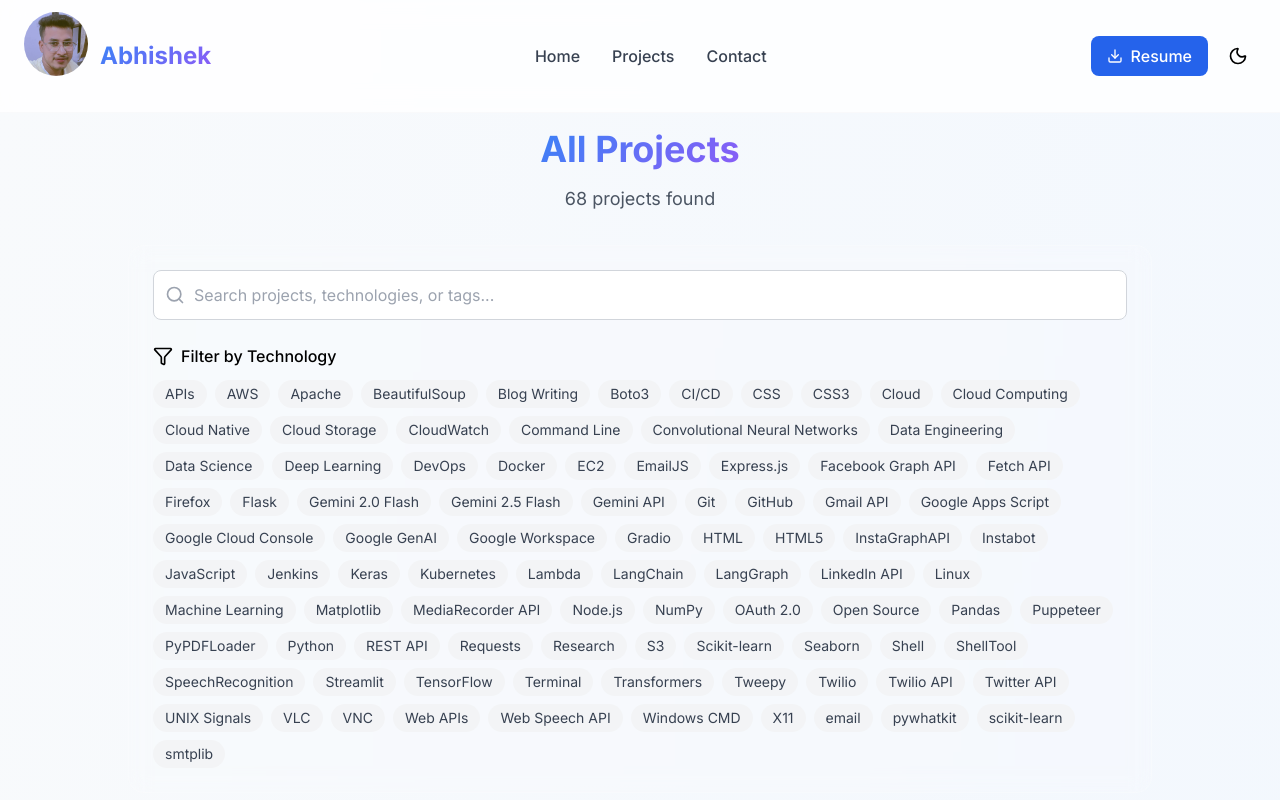
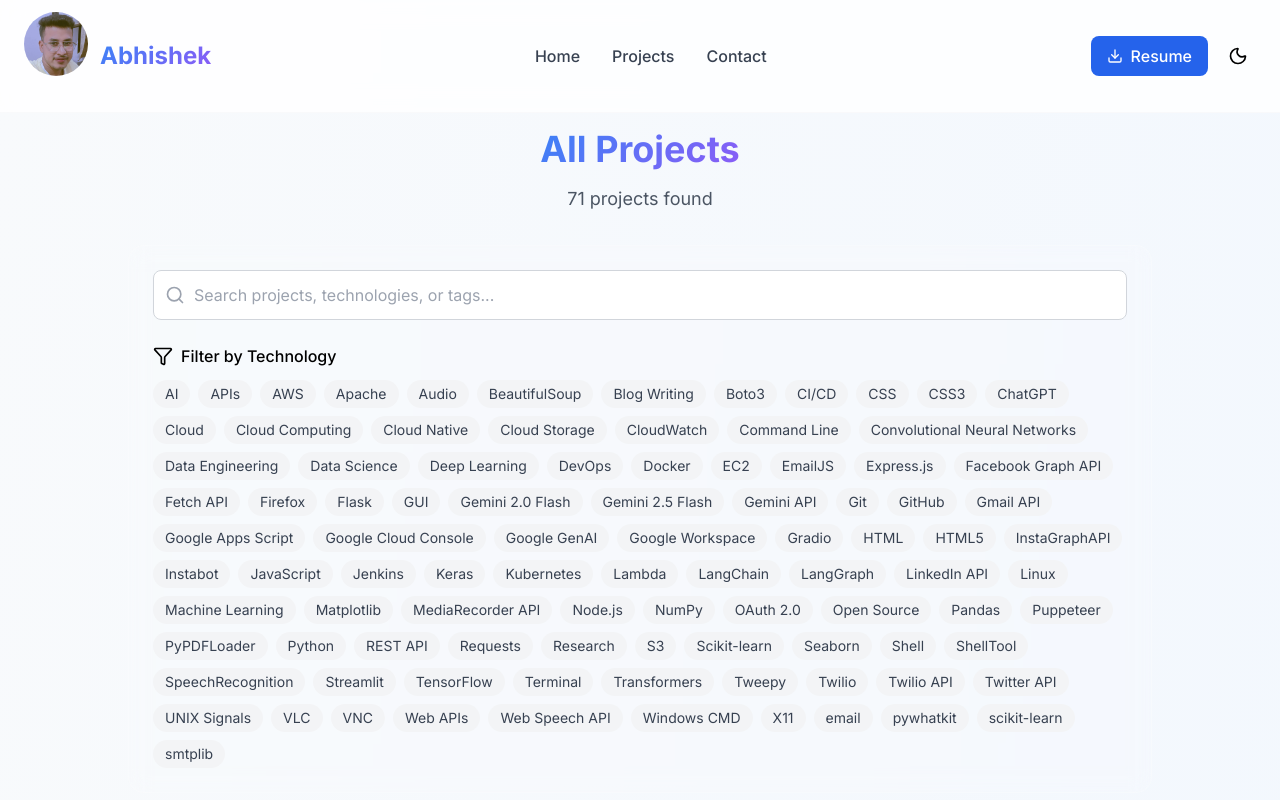
Before and after one commit to AbhishekAvi01/Final_summer_project, a React (Vite) app: page /projects in a window 1280 px wide. Shown: the top 800 px of the page. Built offline with nearby package versions, Linux system fonts and the light colour scheme.

Commit message:
add more project

```diff
--- a/src/data/projects.ts
+++ b/src/data/projects.ts
@@ -531,6 +531,25 @@ export const projects: Project[] = [
   ],
   "linkedinUrl": "https://www.linkedin.com/posts/abhishek-kumar-329a282b8_internship-javascript-voicerecognition-activity-7360253879684317184-HdsD?utm_source=share&utm_medium=member_desktop&rcm=ACoAAExTkdEB1yN0JUXbHxIFZHAaLmOFDGm0y8Q"
 },
+{
+  id: 'js-chatgpt-image-gen',
+  title: 'Generate Image Using ChatGPT Prompt with JavaScript',
+  description: 'Write JavaScript code to generate images dynamically by leveraging ChatGPT prompts.',
+  fullDescription: 'Developed a JavaScript application that uses ChatGPT prompts to generate images programmatically, demonstrating AI integration with frontend technologies.',
+  techStack: ['JavaScript', 'ChatGPT', 'AI'],
+  category: 'fullstack',
+  githubLink: '',
+  tags: ['JavaScript', 'ChatGPT', 'AIIntegration', 'ImageGeneration', 'FullStack'],
+  imageUrl: '/thumbnails/js-chatgpt-image-gen.png',
+  features: [
+    'Dynamic image generation',
+    'ChatGPT prompt integration',
+    'Frontend AI interaction'
+  ],
+  challenges: ['API integration', 'Handling asynchronous calls'],
+  outcomes: ['Enhanced AI and JavaScript skills', 'Practical AI-driven frontend development'],
+  linkedinUrl: 'https://www.linkedin.com/posts/abhishek-kumar-329a282b8_javascript-chatgpt-aiintegration-activity-7360327861225906176--HK7?utm_source=share&utm_medium=member_desktop&rcm=ACoAAExTkdEB1yN0JUXbHxIFZHAaLmOFDGm0y8Q'
+},
 
 
 
@@ -763,6 +782,26 @@ export const projects: Project[] = [
   outcomes: ['Deployed live stream site on K8s', 'Enhanced cloud deployment skills'],
   linkedinUrl: 'https://www.linkedin.com/posts/abhishek-kumar-329a282b8_kubernetes-livestreaming-cloudcomputing-activity-7360315489106952192-ohtU?utm_source=share&utm_medium=member_desktop&rcm=ACoAAExTkdEB1yN0JUXbHxIFZHAaLmOFDGm0y8Q'
 },
+{
+  id: 'docker-audio-access',
+  title: 'Enable Sound Card Access for Programs Inside Docker',
+  description: 'Learn how to grant audio access to applications running inside Docker containers.',
+  fullDescription: 'Explored and implemented methods to enable sound card access within Docker containers, allowing programs to use audio hardware seamlessly for improved multimedia support.',
+  techStack: ['Docker', 'Linux', 'Audio'],
+  category: 'devops-cloud',
+  githubLink: '',
+  tags: ['Docker', 'Audio', 'Linux', 'DevOps'],
+  imageUrl: '/thumbnails/docker-audio-access.png',
+  features: [
+    'Audio support in Docker',
+    'Sound card access',
+    'Container multimedia enablement'
+  ],
+  challenges: ['Device access permissions', 'Container security'],
+  outcomes: ['Enabled audio in Docker containers', 'Improved container usability for multimedia apps'],
+  linkedinUrl: 'https://www.linkedin.com/posts/abhishek-kumar-329a282b8_docker-rhel9-centosstream-activity-7360330860375457792-_4jl?utm_source=share&utm_medium=member_desktop&rcm=ACoAAExTkdEB1yN0JUXbHxIFZHAaLmOFDGm0y8Q'
+},
+
 
   {
     "id": "python-send-email",
@@ -786,6 +825,26 @@ export const projects: Project[] = [
     ],
     "linkedinUrl": "https://www.linkedin.com/posts/abhishek-kumar-329a282b8_linuxworld-streamlit-python-activity-7349071096442163203-0w-r?utm_source=share&utm_medium=member_android&rcm=ACoAAExTkdEB1yN0JUXbHxIFZHAaLmOFDGm0y8Q"
   },
+  {
+    id: 'docker-gui-apps',
+    title: 'Run Graphical Software Inside Docker Containers',
+    description: 'Discover how to run and display GUI applications from within Docker containers.',
+    fullDescription: 'Learned techniques to enable running graphical software inside Docker containers, allowing GUI applications to be displayed and interacted with seamlessly from containerized environments.',
+    techStack: ['Docker', 'Linux', 'GUI'],
+    category: 'devops-cloud',
+    githubLink: '',
+    tags: ['Docker', 'GUI', 'Linux', 'Containers'],
+    imageUrl: '/thumbnails/docker-gui-apps.png',
+    features: [
+      'GUI application support',
+      'Docker container integration',
+      'Graphical software deployment'
+    ],
+    challenges: ['X11 forwarding', 'Display server configuration'],
+    outcomes: ['Successfully ran GUI apps in Docker', 'Improved container usability for desktop apps'],
+    linkedinUrl: 'https://www.linkedin.com/posts/abhishek-kumar-329a282b8_docker-rhel9-linux-activity-7360332870709604352-i4tK?utm_source=share&utm_medium=member_desktop&rcm=ACoAAExTkdEB1yN0JUXbHxIFZHAaLmOFDGm0y8Q'
+  },
+
   {
     "id": "python-send-sms",
     "title": "Send an SMS using Python",
```
